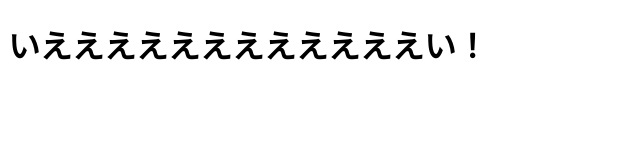
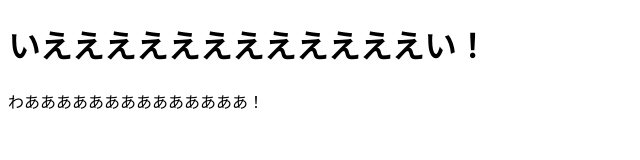
Before and after one commit to ZennoFact/kusorepo, a plain HTML site: page index.html in a window 1280 px wide. Shown: the whole page, without its empty margins (0-640 px from the left). Drawn offline with Linux system fonts and the light colour scheme.

Commit message:
ついか

```diff
--- a/index.html
+++ b/index.html
@@ -7,5 +7,6 @@
 </head>
 <body>
     <h1>いええええええええええええい！</h1>
+    <p>わああああああああああああああ！</p>
 </body>
 </html>
```
